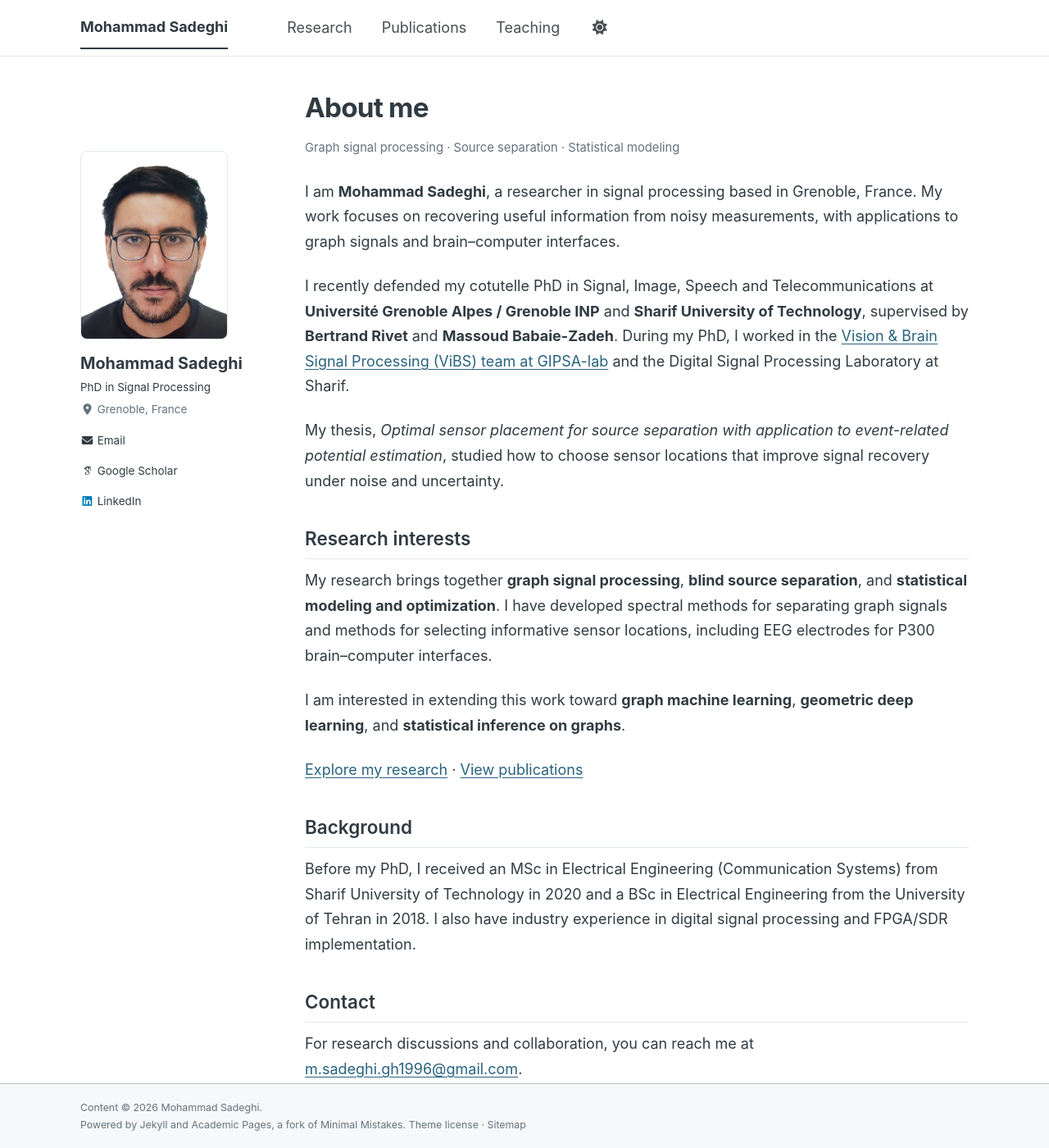
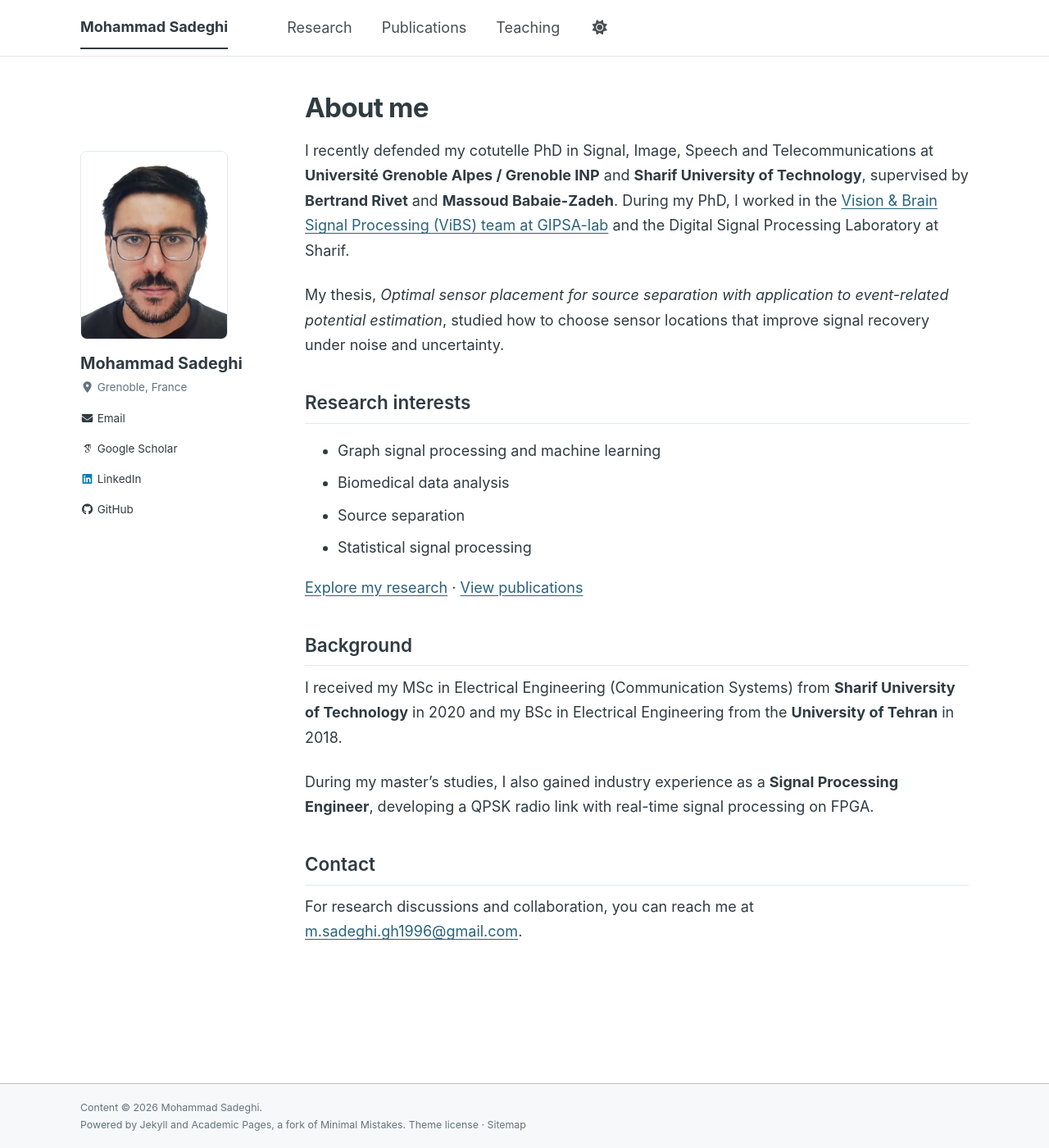
Before and after one commit to sadeghi1996m/sadeghi1996m, a Jekyll site: the page built from _pages/about.md, in a window 1280 px wide and 1400 px high. Shown: the whole window at 82% size. Built offline with Jekyll 4.4.1, drawn with Linux system fonts in a browser that asks for light colours; some web fonts are replaced.

Commit message:
Update Info

```diff
--- a/_config.yml
+++ b/_config.yml
@@ -16,13 +16,11 @@ repository: "sadeghi1996m/sadeghi1996m.github.io"
 author:
   avatar: "mohammad-sadeghi.png"
   name: "Mohammad Sadeghi"
-  bio: "PhD in Signal Processing"
   location: "Grenoble, France"
   email: "m.sadeghi.gh1996@gmail.com"
   googlescholar: "https://scholar.google.com/citations?user=arn8CucAAAAJ&hl=en"
   linkedin: "mohammad-sadeghi-gh"
-  # Add your GitHub profile here when your research code is ready.
-  github:
+  github: "sadeghi1996m"
 
 breadcrumbs: false
 words_per_minute: 160
@@ -42,6 +40,7 @@ social:
   links:
     - "https://scholar.google.com/citations?user=arn8CucAAAAJ&hl=en"
     - "https://www.linkedin.com/in/mohammad-sadeghi-gh"
+    - "https://github.com/sadeghi1996m"
 
 include:
   - _pages
--- a/_data/publications.yml
+++ b/_data/publications.yml
@@ -7,18 +7,22 @@ journals:
     details: "Vol. 120, article 110123"
     year: 2026
     doi: "10.1016/j.bspc.2026.110123"
+    pdf: "https://hal.science/hal-05623816v1/document"
   - title: "Enhancing source separation quality via optimal sensor placement in noisy environments"
     authors: "M. Sadeghi, B. Rivet, and M. Babaie-Zadeh"
     venue: "Signal Processing"
     details: "Vol. 226, article 109659"
     year: 2025
     doi: "10.1016/j.sigpro.2024.109659"
+    pdf: "https://hal.science/hal-04687771/document"
   - title: "An improved GraDe method for blind separation of graph signals"
     authors: "M. Sadeghi and M. Babaie-Zadeh"
     venue: "IEEE Transactions on Signal Processing"
     details: "Vol. 71, pp. 4382–4391"
     year: 2023
     doi: "10.1109/TSP.2023.3331264"
+    pdf: "https://hal.science/hal-05613925/document"
+    code: "https://github.com/sadeghi1996m/Improved-GraDe"
 conferences:
   - title: "Optimal sensor placement for source separation with noisy measurements"
     authors: "M. Sadeghi, B. Rivet, and M. Babaie-Zadeh"
@@ -26,6 +30,7 @@ conferences:
     details: "Helsinki, Finland, pp. 1664–1668"
     year: 2023
     doi: "10.23919/EUSIPCO58844.2023.10289756"
+    pdf: "https://www.eurasip.org/Proceedings/Eusipco/Eusipco2023/pdfs/0001664.pdf"
 submissions:
   - title: "Optimal sensor placement for sparse signal reconstruction from noisy measurements"
     authors: "M. Sadeghi, B. Rivet, and M. Babaie-Zadeh"
--- a/_includes/author-profile.html
+++ b/_includes/author-profile.html
@@ -6,7 +6,7 @@
   </div>
   <div class="author__content">
     <h2 class="author__name" itemprop="name">{{ author.name }}</h2>
-    <p class="author__bio">{{ author.bio }}</p>
+    {% if author.bio %}<p class="author__bio">{{ author.bio }}</p>{% endif %}
     <p class="author__location"><i class="fas fa-fw fa-location-dot" aria-hidden="true"></i> {{ author.location }}</p>
   </div>
   <div class="author__urls-wrapper">
--- a/_pages/about.md
+++ b/_pages/about.md
@@ -7,25 +7,24 @@ redirect_from:
   - /about.html
 ---
 
-<p class="research-kicker">Graph signal processing · Source separation · Statistical modeling</p>
-
-I am **Mohammad Sadeghi**, a researcher in signal processing based in Grenoble, France. My work focuses on recovering useful information from noisy measurements, with applications to graph signals and brain–computer interfaces.
-
 I recently defended my cotutelle PhD in Signal, Image, Speech and Telecommunications at **Université Grenoble Alpes / Grenoble INP** and **Sharif University of Technology**, supervised by **Bertrand Rivet** and **Massoud Babaie-Zadeh**. During my PhD, I worked in the [Vision & Brain Signal Processing (ViBS) team at GIPSA-lab](https://www.gipsa-lab.grenoble-inp.fr/equipe/vibs) and the Digital Signal Processing Laboratory at Sharif.
 
 My thesis, *Optimal sensor placement for source separation with application to event-related potential estimation*, studied how to choose sensor locations that improve signal recovery under noise and uncertainty.
 
 ## Research interests
 
-My research brings together **graph signal processing**, **blind source separation**, and **statistical modeling and optimization**. I have developed spectral methods for separating graph signals and methods for selecting informative sensor locations, including EEG electrodes for P300 brain–computer interfaces.
-
-I am interested in extending this work toward **graph machine learning**, **geometric deep learning**, and **statistical inference on graphs**.
+- Graph signal processing and machine learning
+- Biomedical data analysis
+- Source separation
+- Statistical signal processing
 
 [Explore my research]({{ '/research/' | relative_url }}) · [View publications]({{ '/publications/' | relative_url }})
 
 ## Background
 
-Before my PhD, I received an MSc in Electrical Engineering (Communication Systems) from Sharif University of Technology in 2020 and a BSc in Electrical Engineering from the University of Tehran in 2018. I also have industry experience in digital signal processing and FPGA/SDR implementation.
+I received my MSc in Electrical Engineering (Communication Systems) from **Sharif University of Technology** in 2020 and my BSc in Electrical Engineering from the **University of Tehran** in 2018.
+
+During my master's studies, I also gained industry experience as a **Signal Processing Engineer**, developing a QPSK radio link with real-time signal processing on FPGA.
 
 ## Contact
 
--- a/_sass/layout/_personal.scss
+++ b/_sass/layout/_personal.scss
@@ -25,12 +25,6 @@ body { line-height: 1.7; }
 .page__title { font-size: 1.85em; letter-spacing: -0.025em; margin-bottom: 0.6em; }
 .page__content h2 { margin-top: 1.8em; font-weight: 600; }
 .page__content a { text-underline-offset: 3px; }
-.page__content .research-kicker {
-  color: var(--global-text-color-light);
-  font-size: 0.82em;
-  line-height: 1.6;
-  margin-bottom: 1.8em;
-}
 .author__avatar img {
   width: 180px;
   height: auto;
```
Also changed, not shown: README.md (+3 -57 lines), _includes/publication-entry.html (+13 -1 lines).
